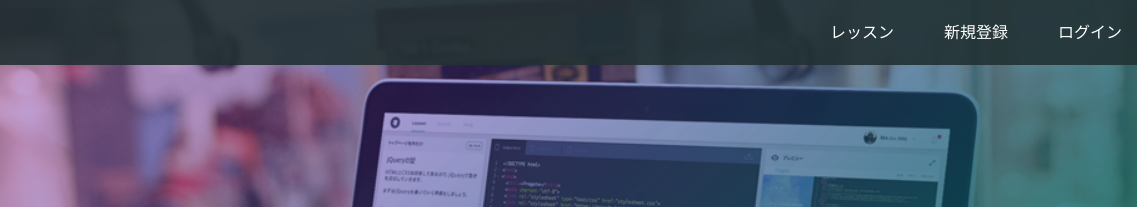
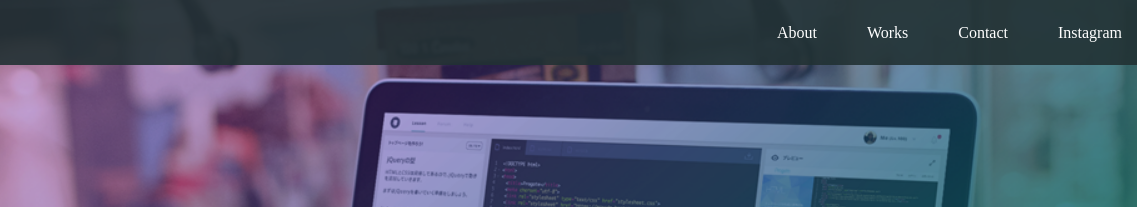
Before and after one commit to mireimaruyama/portfolio, a plain HTML site: page index.html in a window 1280 px wide. Shown: the top 207 px of the page, 143-1280 px from the left. Drawn offline with Linux system fonts and the light colour scheme.

Commit message:
Update index.html

```diff
--- a/index.html
+++ b/index.html
@@ -15,9 +15,10 @@
       </div>
       <span class="fa fa-bars menu-icon"></span>
       <div class="header-right">
-        <a href="#">レッスン</a>
-        <a href="#">新規登録</a>
-        <a href="#" class="login">ログイン</a>
+        <a href="#">About</a>
+        <a href="#">Works</a>
+        <a href="#">Contact</a>
+        <a href="#">Instagram</a>
       </div>
     </div>
   </header>
```
